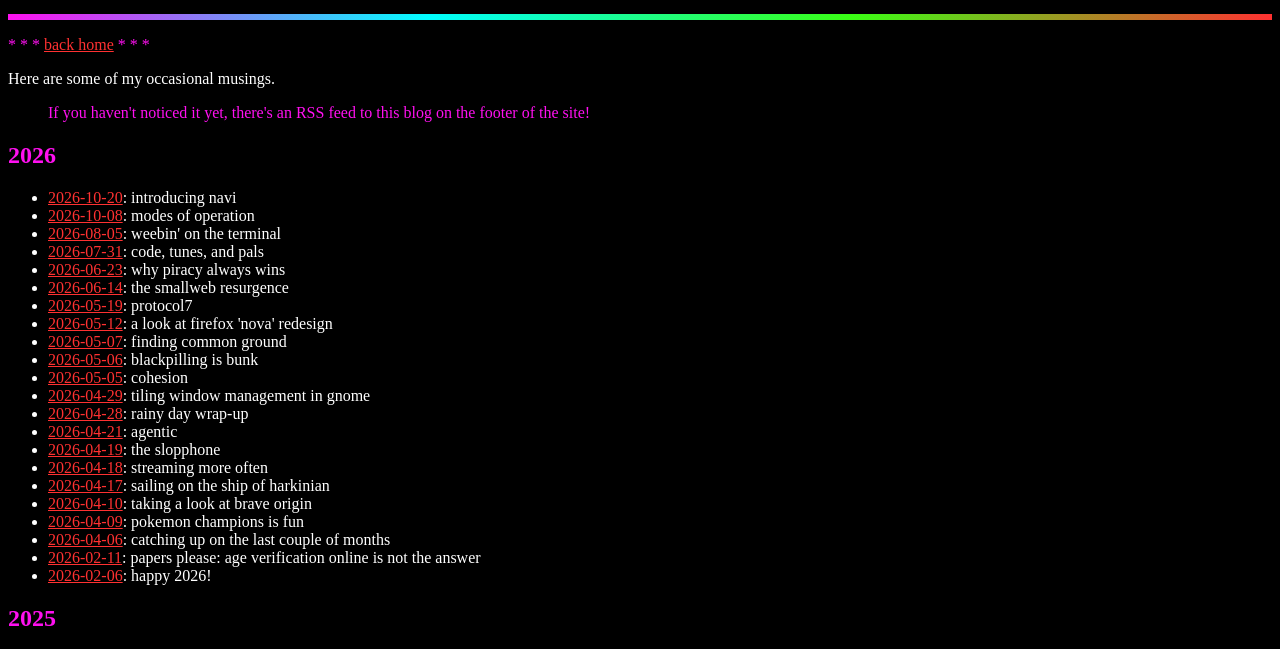
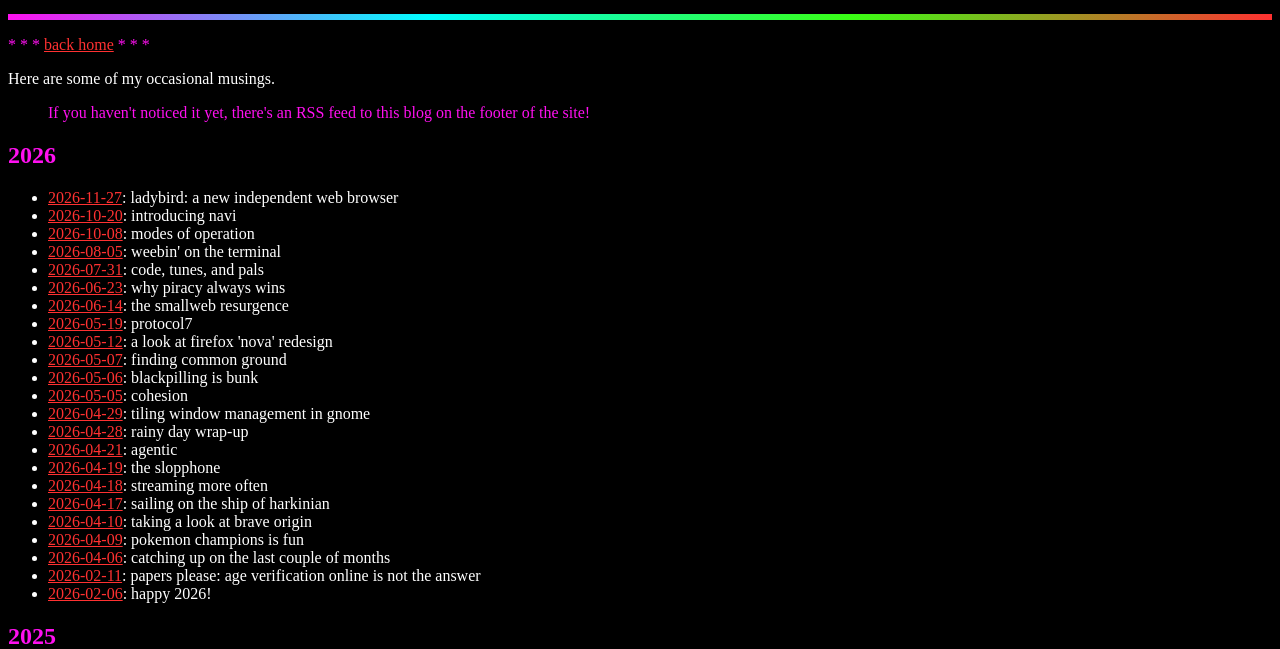
Before and after one commit to rav3ndust/rav3ndust.xyz, a plain HTML site: page blog.html in a window 1280 px wide. Shown: the part 100-749 px from the top of the page. Drawn offline with Linux system fonts and the light colour scheme.

Commit message:
Add new blog entry for ladybird browser

```diff
--- a/blog.html
+++ b/blog.html
@@ -52,6 +52,7 @@
 		<h2 style="color:#ff10f0">2026</h2>
 		<!--2026 blog entries-->
 		<ul>
+			<li><a href="blog/2026-11-27.html">2026-11-27</a>: ladybird: a new independent web browser</li>
 			<li><a href="blog/2026-10-20.html">2026-10-20</a>: introducing navi</li>
      		<li><a href="blog/2026-10-08.html">2026-10-08</a>: modes of operation</li>
 			<li><a href="blog/2026-08-05.html">2026-08-05</a>: weebin' on the terminal</li>
```
